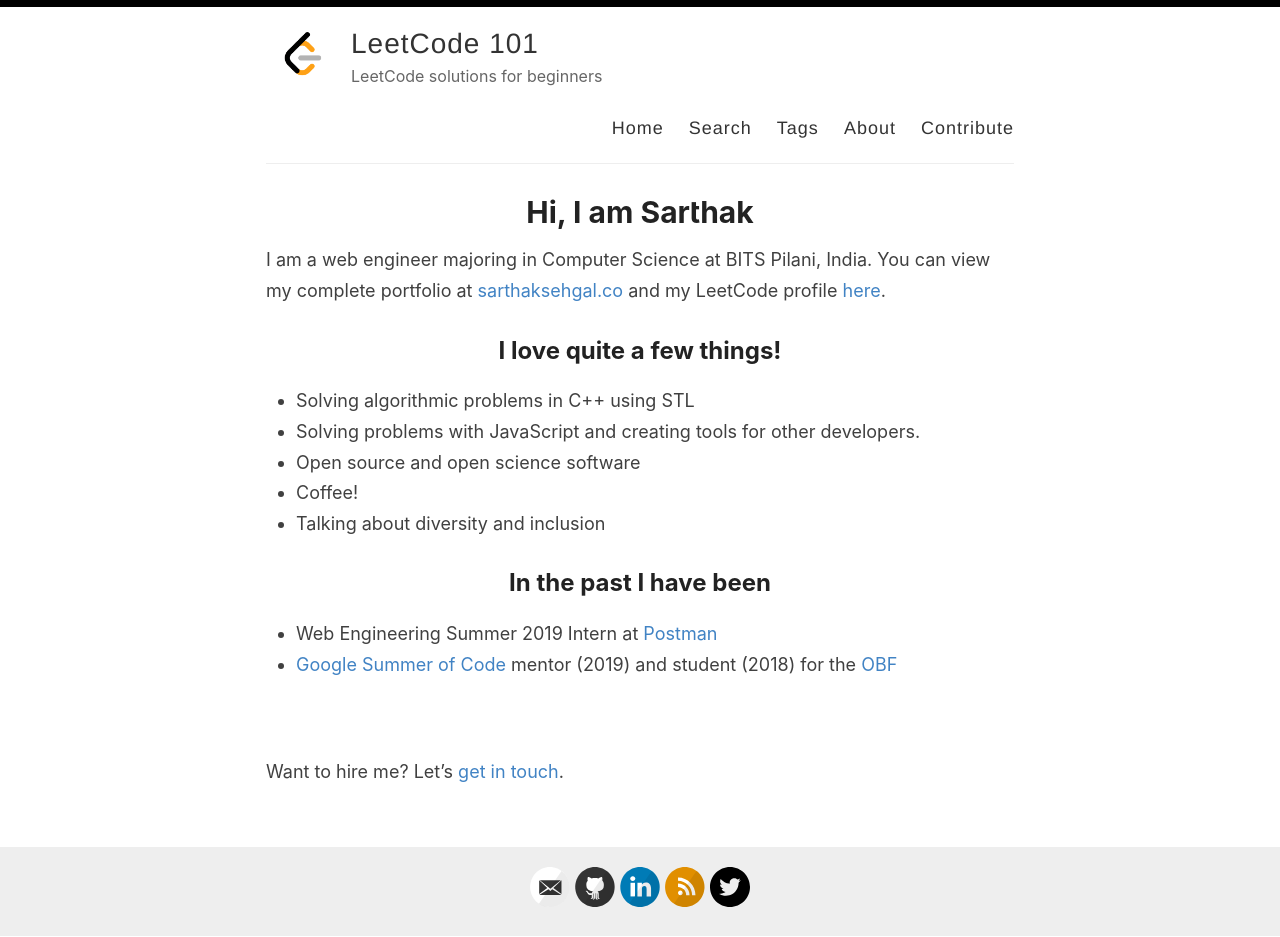
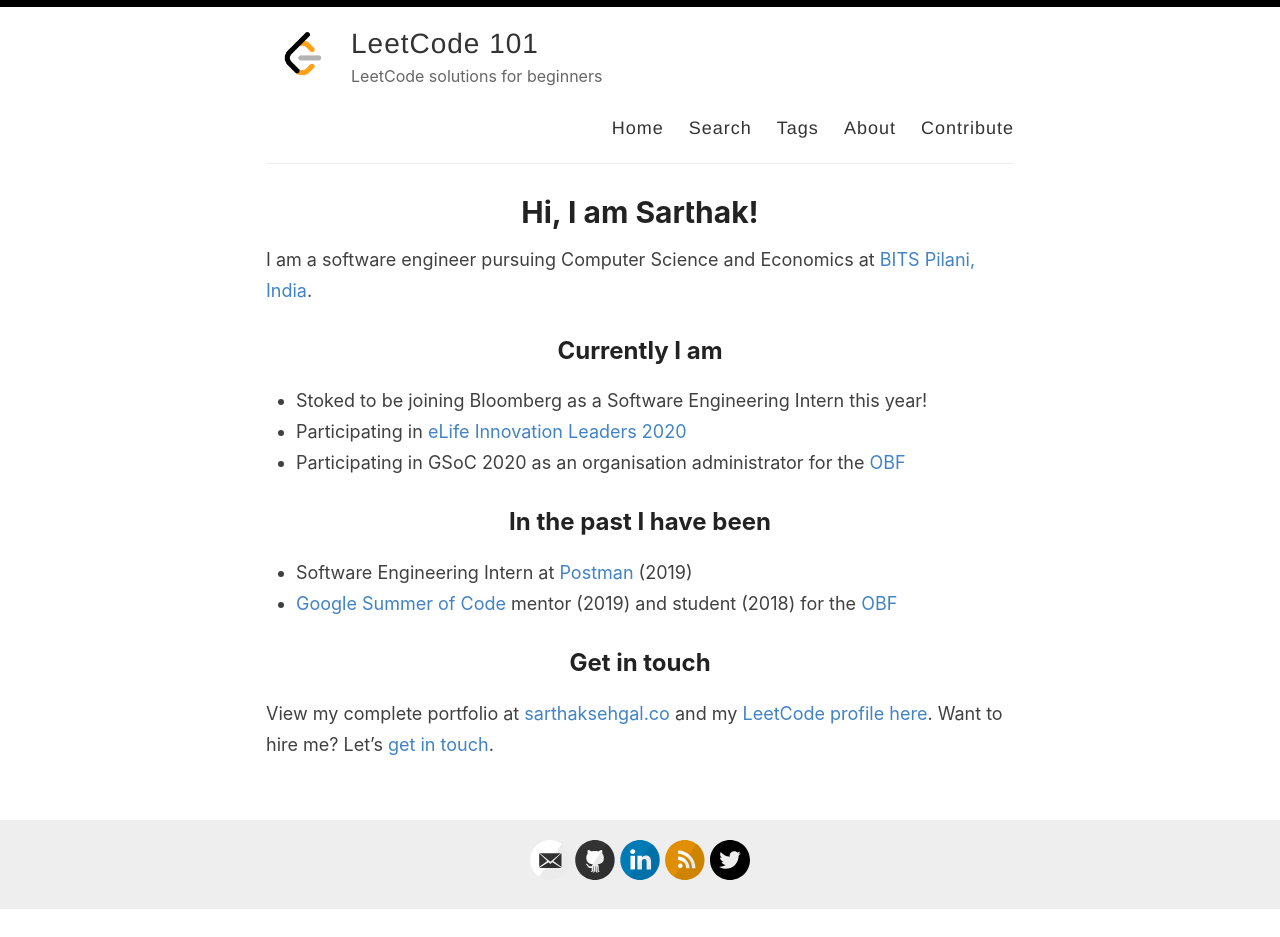
Before and after one commit to sarthak-sehgal/leetcode101, a Jekyll site: the page built from _pages/about.md, in a window 1280 px wide. Built offline with Jekyll 4.4.1, drawn with Linux system fonts in a browser that asks for light colours; after the commit the page ends 910 px from its top, so only the background shows below that.

Commit message:
Update about

```diff
--- a/_pages/about.md
+++ b/_pages/about.md
@@ -1,21 +1,18 @@
 ---
 layout: page
 permalink: /about/
-title: Hi, I am Sarthak
+title: Hi, I am Sarthak!
 ---
-I am a web engineer majoring in Computer Science at BITS Pilani, India. You can view my complete portfolio at [sarthaksehgal.co](https://sarthaksehgal.co) and my LeetCode profile [here](https://leetcode.com/sarthaksehgal/).
+I am a software engineer pursuing Computer Science and Economics at [BITS Pilani, India](https://www.bits-pilani.ac.in).
 
-## I love quite a few things!
-- Solving algorithmic problems in C++ using STL
-- Solving problems with JavaScript and creating tools for other developers.
-- Open source and open science software
-- Coffee!
-- Talking about diversity and inclusion
+## Currently I am
+- Stoked to be joining Bloomberg as a Software Engineering Intern this year!
+- Participating in [eLife Innovation Leaders 2020](http://elifesciences.org/labs/fdcb6588/innovation-leaders-2020-introducing-the-cohort)
+- Participating in GSoC 2020 as an organisation administrator for the [OBF](https://open-bio.org)
 
 ## In the past I have been
-- Web Engineering Summer 2019 Intern at [Postman](https://www.getpostman.com)
+- Software Engineering Intern at [Postman](https://www.getpostman.com) (2019)
 - [Google Summer of Code](https://summerofcode.withgoogle.com) mentor (2019) and student (2018) for the [OBF](https://open-bio.org)
 
-<br>
-<br>
-Want to hire me? Let's [get in touch](https://sarthaksehgal.co).
+## Get in touch
+View my complete portfolio at [sarthaksehgal.co](https://sarthaksehgal.co) and my [LeetCode profile here](https://leetcode.com/sarthaksehgal/). Want to hire me? Let's [get in touch](https://sarthaksehgal.co).
```
